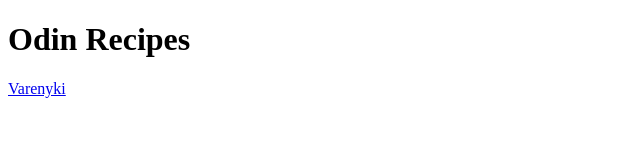
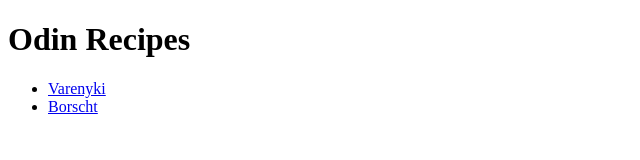
Before and after one commit to oxamyt/odin-recipes, a plain HTML site: page index.html in a window 1280 px wide. Shown: the whole page, without its empty margins (0-640 px from the left). Drawn offline with Linux system fonts and the light colour scheme.

Commit message:
create borscht page

```diff
--- a/index.html
+++ b/index.html
@@ -6,6 +6,10 @@
     </head>
     <body>
         <h1>Odin Recipes</h1>
-        <a href="recipes/varenyki.html">Varenyki</a>
+        <ul>
+            <li><a href="recipes/varenyki.html">Varenyki</a></li>
+            <li><a href="recipes/borscht.html">Borscht</a></li>
+        </ul>
+
     </body>
 </html>
```
Also changed, not shown: recipes/borscht.html (added, +12 -0 lines), images/Borscht.jpg (added).
